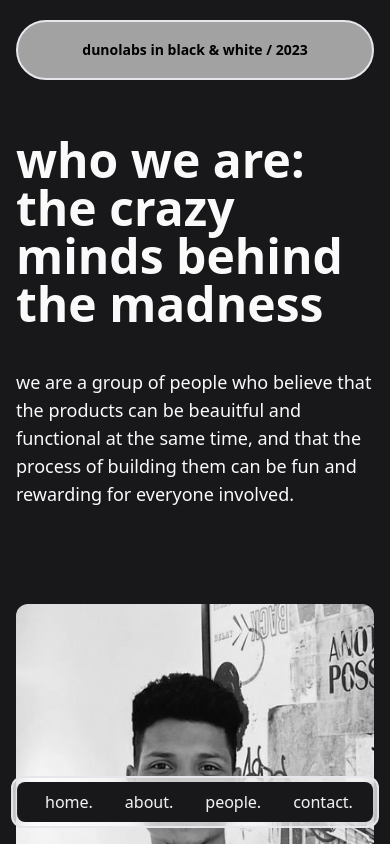
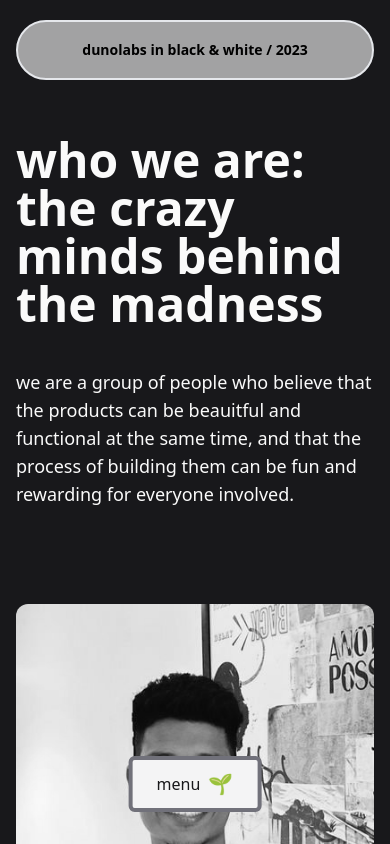
Before and after one commit to DunoLabs/dunolabs-website, a Next.js app: page /about in a window 390 px wide. Shown: the top 844 px of the page. Built offline with nearby package versions, Linux system fonts and the light colour scheme.

Commit message:
feat: adding mobile-navigation functionality / toggling animation

```diff
--- a/app/components/layouts/index.tsx
+++ b/app/components/layouts/index.tsx
@@ -1,6 +1,7 @@
 import React from 'react';
 import Header from '@/components/layouts/header';
 import MobileNav from '@/components/ui/mobile-nav';
+import MobileNavigation from '@/components/ui/mobile-nav';
 
 interface LayoutProps {
   children: React.ReactNode;
@@ -11,7 +12,22 @@ const Layout: React.FC<LayoutProps> = ({ children }) => {
     <div>
       <Header />
       {children}
-      <MobileNav />
+      <MobileNavigation menuTitle="menu" menuActions={[
+        {
+          menuHeading: "about",
+          menuHeadingURL: "/about",
+          menSubOptions: [
+            { subOptionHeading: "who we are", subMenuOptionURL: "/about#who-we-are" },
+            { subOptionHeading: "work culture", subMenuOptionURL: "/about#work-culture" },
+            { subOptionHeading: "dunolabs website BTS", subMenuOptionURL: "/about#dunolabs-website-bts" }
+          ]
+        },
+        {
+          menuHeading: "people",
+          menuHeadingURL: "/people",
+          menSubOptions: []
+        }
+      ]} />
     </div>
   );
 };
--- a/app/components/ui/mobile-nav/index.tsx
+++ b/app/components/ui/mobile-nav/index.tsx
@@ -1,64 +1,85 @@
-import { FC } from 'react';
-import Link from 'next/link';
-import {
-  Menubar,
-  MenubarMenu,
-  MenubarSeparator,
-  MenubarTrigger,
-} from '@/components/ui/menu-bar';
-import { Url } from 'url';
+"use client";
 
-interface MenuItem {
-  title: string;
-  href?: string | Url;
-  description?: string;
-}
+import { cn } from "@/lib/cn";
+import { Menu as HamburgerMenuIcon } from "lucide-react";
+import { ButtonHTMLAttributes, MouseEventHandler, useState } from "react";
+import Button from "../buttons";
 
-interface MenuCategory {
-  title: string;
-  href?: string | URL | undefined;
-  submenu?: MenuItem[];
-  state?: string;
-}
-
-const menu: MenuCategory[] = [
-  {
-    title: 'home.',
-    href: '/',
-  },
-  {
-    title: 'about.',
-    href: '/about',
-  },
-  {
-    title: 'people.',
-    href: '/people',
-  },
-  {
-    title: 'contact.',
-    href: '/contact',
-  },
-];
-
-const MobileNav: FC = () => {
-  return (
-    <div className="flex items-center justify-center ">
-      <div className="fixed p-1 transform -translate-x-1/2 border-2 rounded-xl w-100 backdrop-blur bg-white/60 bottom-4 left-1/2 md:hidden">
-        <Menubar className="gap-3 p-4 border-0 rounded-lg bg-zinc-900 text-zinc-50">
-          {menu.map((item, index) => (
-            <MenubarMenu key={index}>
-              {item.href ? (
-                <MenubarTrigger className="items-center justify-center text-md">
-                  <Link href={item.href}>{item.title}</Link>
-                  <MenubarSeparator />
-                </MenubarTrigger>
-              ) : null}
-            </MenubarMenu>
-          ))}
-        </Menubar>
-      </div>
-    </div>
-  );
+interface MobileNavigationProps extends React.ButtonHTMLAttributes<HTMLButtonElement> {
+  menuTitle: string;
+  menuActions: Array<{
+    menuHeading: string | React.ReactNode;
+    menuHeadingURL?: string;
+    menSubOptions: Array<{
+      subOptionHeading: string | React.ReactNode;
+      subMenuOptionURL: string;
+    }>;
+  }>;
 };
 
-export default MobileNav;
+const MobileNavigation: React.FC<MobileNavigationProps> = ({ menuTitle="menu", menuActions, className, ...props }) => {
+  /**
+   * @description state-manager for handling the toggle functionality of the menu
+   * @type boolean
+   * @nameOfStateValue {isMenuOpen}
+   * @nameOfStateManager {setIsMenuOpen}
+   * @params none
+   * @returns nothing as it's a state-manager function, has to be void
+   * */
+  const [isMenuOpen, setIsMenuOpen] = useState<boolean>(false);
+
+  /**
+   * @description the toggle effect has an issue: when the UI renders,
+   * the conditional animation (on closing the menu-button),
+   * also the "decrease-menu-button-size" CSS runs,
+   * thus to handle this issue, we're using a interaction-identifier
+   * that can be used to check that the button as been interacted
+   * once or not -- and apply the animations accordingly
+   *
+   * @example
+   *  - when the UI renders for the first time, there's gonna be no "decrease-menu-button-size" animation
+   *  - when the user clicks (or interacts) with the menu-button, then the "increase-menu-button-size" animation renders
+   *  - on toggling the mneu-button to be closed, then the "decrease-menu-button-size" animation will render
+   *
+   * @type: boolean
+   * @nameOfStateValue {hasInteracted}
+   * @nameOfStateManager {setHasInteracted}
+   * @oarams none
+   * @returns nothing as it's a state-manager function, has to be void
+   */
+  const [hasInteracted, setHasInteracted] = useState<boolean>(false);
+
+  /**
+   * @description: handling method to manage the events on clicking the menu-button
+   * @type: void
+   * @nameOfMethod {handleMenuAction}
+   * @params Event / onClick event properties
+   * @paramsType React.MouseEventHandler<HTMLAnchorElement>
+   * @returns: nothing as the type is void
+   */
+  const handleMenuAction = function (e: MouseEventHandler<HTMLAnchorElement> | any): void {
+    // checking if it's the first interaction with the menu-button
+    if (!hasInteracted) setHasInteracted(true);
+    // toggling the current menu state
+    setIsMenuOpen(!isMenuOpen);
+  };
+
+  return (
+    <Button
+      variant={"subtle"}
+      className={cn(
+        "mobile-navigation flex flex-row items-center justify-center gap-2 p-6 border-4 border-zinc-500 transition-all fixed transform -translate-x-1/2 bottom-8 left-1/2 md:hidden",
+        className, (isMenuOpen ? "increase-menu-button-size": (hasInteracted ? "decrease-menu-button-size": "")))}
+      onClick={handleMenuAction}
+    >
+      <span className="mobile-navigation-menu-title-wrapper text-base">
+        {menuTitle}
+      </span>
+      <span className="mobile-navigation-menu-title-leadingIcon-wrapper text-xl">
+        {"🌱"}
+      </span>
+    </Button>
+  )
+};
+
+export default MobileNavigation;
--- a/app/globals.css
+++ b/app/globals.css
@@ -100,3 +100,45 @@ body {
     opacity: 1;
   }
 }
+
+/*
+  - setting up animation keyframe when the size increases on menu button toggle
+  - only to call use this classMethod, when the menu has to be open
+*/
+@keyframes increaseMenuButtonSizeAnimation {
+  0% {
+    @apply w-[120px];
+  }
+  50% {
+    @apply w-[380px];
+  }
+  100% {
+    @apply w-[420px];
+  }
+}
+
+.increase-menu-button-size {
+  animation: increaseMenuButtonSizeAnimation 0.3s;
+  animation-fill-mode: forwards;
+}
+
+/*
+  - setting up animation keyframe when the size decreases on menu button toggle
+  - only to call use this classMethod, when the menu has to be closed
+*/
+@keyframes decreaseMenuButtonSizeAnimation {
+  0% {
+    @apply w-[420px];
+  }
+  50% {
+    @apply w-[380px];
+  }
+  100% {
+    @apply w-[120px];
+  }
+}
+
+.decrease-menu-button-size {
+  animation: decreaseMenuButtonSizeAnimation 0.3s;
+  animation-fill-mode: backwards;
+}
```
